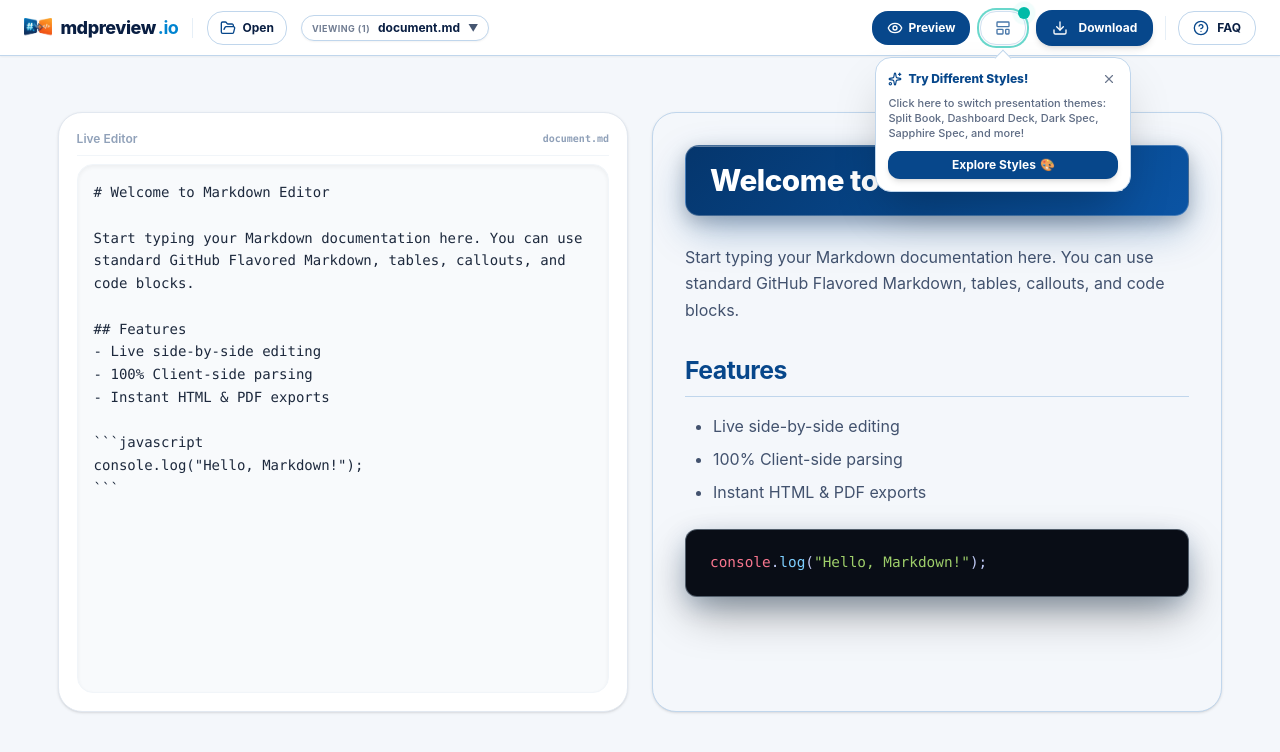
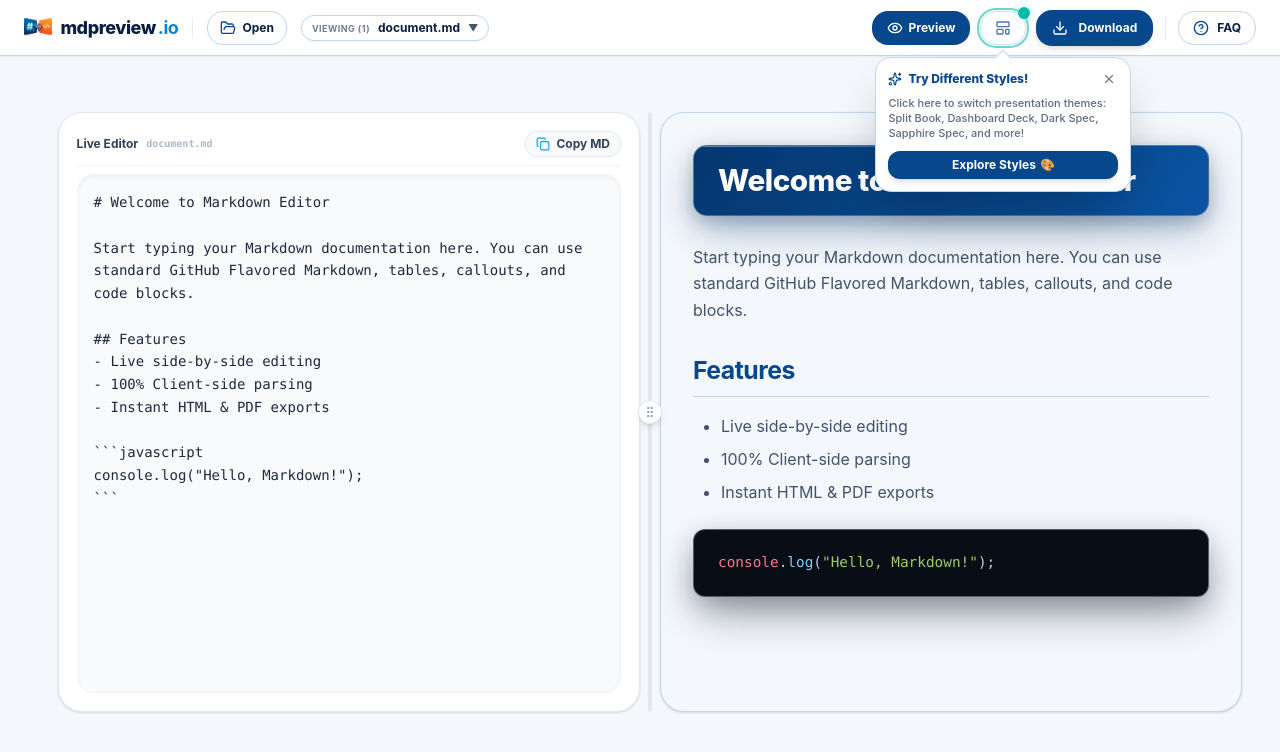
Before and after one commit to jiteshjadav/mdpreview, a Next.js app: page /md-editor in a window 1280 px wide. Shown: the top 752 px of the page. Built offline with nearby package versions, Linux system fonts and the light colour scheme.

Commit message:
Everything seems fine

```diff
--- /dev/null
+++ b/src/components/EditorPanel.tsx
@@ -0,0 +1,79 @@
+'use client';
+
+import React, { useState } from 'react';
+import { Copy, Check } from 'lucide-react';
+
+export interface EditorPanelProps {
+  rawMarkdown: string;
+  onContentChange: (content: string) => void;
+  filename: string;
+  splitRatio?: number;
+  onUpdateSplitRatio?: (newRatio: number) => void;
+  style?: React.CSSProperties;
+  className?: string;
+}
+
+export function EditorPanel({
+  rawMarkdown,
+  onContentChange,
+  filename,
+  style,
+  className = '',
+}: EditorPanelProps) {
+  const [isCopied, setIsCopied] = useState(false);
+
+  const handleCopyMarkdown = () => {
+    if (!rawMarkdown) return;
+    try {
+      navigator.clipboard.writeText(rawMarkdown);
+      setIsCopied(true);
+      setTimeout(() => setIsCopied(false), 2000);
+    } catch (e) {
+      console.error('Failed to copy Markdown:', e);
+    }
+  };
+
+  return (
+    <div
+      style={style}
+      className={`flex flex-col gap-2 bg-white dark:bg-slate-900 border border-slate-200 dark:border-slate-800 rounded-3xl p-3.5 sm:p-4.5 shadow-sm transition-all shrink-0 ${className}`}
+    >
+      {/* Editor Header Bar */}
+      <div className="flex items-center justify-between text-xs font-semibold text-slate-400 dark:text-slate-500 pb-2 border-b border-slate-100 dark:border-slate-800 gap-2">
+        <div className="flex items-center gap-2">
+          <span className="font-bold text-slate-700 dark:text-slate-300">Live Editor</span>
+          <span className="font-mono text-[10px] truncate max-w-[120px] xs:max-w-[160px] opacity-75">
+            {filename}
+          </span>
+        </div>
+
+        {/* Copy MD Button */}
+        <button
+          onClick={handleCopyMarkdown}
+          className="flex items-center gap-1.5 px-2.5 py-1 rounded-xl text-xs font-bold border transition-all cursor-pointer select-none bg-slate-50 dark:bg-slate-950 border-slate-200 dark:border-slate-800 text-slate-700 dark:text-slate-200 hover:border-sky-500 hover:text-sky-600 dark:hover:text-sky-400"
+          title="Copy raw Markdown to clipboard"
+        >
+          {isCopied ? (
+            <>
+              <Check className="w-3.5 h-3.5 text-emerald-500" />
+              <span className="text-emerald-500 font-bold">Copied!</span>
+            </>
+          ) : (
+            <>
+              <Copy className="w-3.5 h-3.5 text-sky-500" />
+              <span>Copy MD</span>
+            </>
+          )}
+        </button>
+      </div>
+
+      {/* Code Textarea */}
+      <textarea
+        value={rawMarkdown}
+        onChange={(e) => onContentChange(e.target.value)}
+        placeholder="Type or paste Markdown here..."
+        className="flex-1 min-h-[320px] sm:min-h-[500px] w-full p-3 sm:p-4 rounded-2xl bg-slate-50 dark:bg-slate-950 border border-slate-100 dark:border-slate-900 font-mono text-sm text-slate-800 dark:text-slate-200 focus:outline-none focus:ring-2 focus:ring-indigo-500/20 resize-none leading-relaxed transition-all shadow-inner"
+      />
+    </div>
+  );
+}
--- a/src/components/RenderedView.tsx
+++ b/src/components/RenderedView.tsx
@@ -3,8 +3,8 @@
 import React, { useEffect } from 'react';
 import mermaid from 'mermaid';
 import { ParseResult } from '@/lib/engine/converter';
-
 import { ThemeType } from './ThemeSwitcher';
+import { SplitEditorView } from './SplitEditorView';
 
 export interface RenderedViewProps {
   parseResult: ParseResult;
@@ -23,6 +23,7 @@ export function RenderedView({
   onContentChange,
   selectedTheme = 'split-book',
 }: RenderedViewProps) {
+
 
   // Dynamically load document presentation layout theme CSS file when selectedTheme changes
   useEffect(() => {
@@ -95,36 +96,15 @@ export function RenderedView({
 
   if (isEditing) {
     return (
-      <div className="grid grid-cols-1 lg:grid-cols-2 gap-4 sm:gap-6 min-h-[450px] sm:min-h-[600px] mb-10 mt-14 sm:mt-16">
-        {/* Editor Panel Left */}
-        <div className="flex flex-col gap-2 bg-white dark:bg-slate-900 border border-slate-200 dark:border-slate-800 rounded-3xl p-3.5 sm:p-4.5 shadow-sm transition-colors">
-          <div className="flex items-center justify-between text-xs font-semibold text-slate-400 dark:text-slate-500 pb-2 border-b border-slate-100 dark:border-slate-800">
-            <span>Live Editor</span>
-            <span className="font-mono text-[10px] truncate max-w-[150px] xs:max-w-[200px]">{filename}</span>
-          </div>
-          <textarea
-            value={rawMarkdown}
-            onChange={(e) => onContentChange(e.target.value)}
-            placeholder="Type or paste Markdown here..."
-            className="flex-1 min-h-[320px] sm:min-h-[500px] w-full p-3 sm:p-4 rounded-2xl bg-slate-50 dark:bg-slate-950 border border-slate-100 dark:border-slate-900 font-mono text-sm text-slate-800 dark:text-slate-200 focus:outline-none focus:ring-2 focus:ring-indigo-500/20 resize-none leading-relaxed transition-all shadow-inner"
-          />
-        </div>
-
-        {/* Live Preview Panel Right */}
-        <div
-          style={{
-            backgroundColor: docBgColor,
-            color: docTextColor,
-            borderColor: docBorderColor
-          }}
-          className="border rounded-3xl p-4 sm:p-6 md:p-8 shadow-sm transition-colors overflow-auto max-h-[500px] sm:max-h-[650px]"
-        >
-          <article
-            className="markdown-body leading-relaxed space-y-4"
-            dangerouslySetInnerHTML={{ __html: parseResult.html }}
-          />
-        </div>
-      </div>
+      <SplitEditorView
+        parseResult={parseResult}
+        rawMarkdown={rawMarkdown}
+        filename={filename}
+        onContentChange={onContentChange}
+        docBgColor={docBgColor}
+        docTextColor={docTextColor}
+        docBorderColor={docBorderColor}
+      />
     );
   }
 
--- /dev/null
+++ b/src/components/SplitEditorView.tsx
@@ -0,0 +1,141 @@
+'use client';
+
+import React, { useState, useEffect, useRef } from 'react';
+import { GripVertical } from 'lucide-react';
+import { ParseResult } from '@/lib/engine/converter';
+import { EditorPanel } from './EditorPanel';
+
+export interface SplitEditorViewProps {
+  parseResult: ParseResult;
+  rawMarkdown: string;
+  filename: string;
+  onContentChange: (content: string) => void;
+  docBgColor: string;
+  docTextColor: string;
+  docBorderColor: string;
+}
+
+export function SplitEditorView({
+  parseResult,
+  rawMarkdown,
+  filename,
+  onContentChange,
+  docBgColor,
+  docTextColor,
+  docBorderColor,
+}: SplitEditorViewProps) {
+  const [splitRatio, setSplitRatio] = useState<number>(50);
+  const [isDragging, setIsDragging] = useState<boolean>(false);
+  const containerRef = useRef<HTMLDivElement>(null);
+
+  useEffect(() => {
+    if (typeof window !== 'undefined') {
+      const savedRatio = localStorage.getItem('mdpreview_split_ratio');
+      if (savedRatio) {
+        const parsed = parseFloat(savedRatio);
+        if (!isNaN(parsed) && parsed >= 20 && parsed <= 80) {
+          setSplitRatio(parsed);
+        }
+      }
+    }
+  }, []);
+
+  const updateSplitRatio = (newRatio: number) => {
+    const clamped = Math.min(Math.max(newRatio, 20), 80);
+    setSplitRatio(clamped);
+    try {
+      localStorage.setItem('mdpreview_split_ratio', clamped.toString());
+    } catch (e) {}
+  };
+
+  const handleMouseDown = (e: React.MouseEvent) => {
+    e.preventDefault();
+    setIsDragging(true);
+  };
+
+  useEffect(() => {
+    if (!isDragging) return;
+
+    const handleMouseMove = (e: MouseEvent) => {
+      if (!containerRef.current) return;
+      const rect = containerRef.current.getBoundingClientRect();
+      const offset = e.clientX - rect.left;
+      const percentage = (offset / rect.width) * 100;
+      updateSplitRatio(percentage);
+    };
+
+    const handleMouseUp = () => {
+      setIsDragging(false);
+    };
+
+    window.addEventListener('mousemove', handleMouseMove);
+    window.addEventListener('mouseup', handleMouseUp);
+    return () => {
+      window.removeEventListener('mousemove', handleMouseMove);
+      window.removeEventListener('mouseup', handleMouseUp);
+    };
+  }, [isDragging]);
+
+  return (
+    <div
+      ref={containerRef}
+      className={`flex flex-col lg:flex-row items-stretch min-h-[450px] sm:min-h-[600px] mb-10 mt-14 sm:mt-16 relative gap-3 lg:gap-0 ${
+        isDragging ? 'select-none' : ''
+      }`}
+    >
+      {/* Left Editor Panel Component */}
+      <EditorPanel
+        rawMarkdown={rawMarkdown}
+        onContentChange={onContentChange}
+        filename={filename}
+        splitRatio={splitRatio}
+        onUpdateSplitRatio={updateSplitRatio}
+        style={{
+          width: typeof window !== 'undefined' && window.innerWidth >= 1024 ? `${splitRatio}%` : '100%',
+        }}
+      />
+
+      {/* Draggable Divider Handle (Desktop) */}
+      <div
+        onMouseDown={handleMouseDown}
+        className={`hidden lg:flex items-center justify-center w-5 cursor-col-resize group select-none relative z-20 shrink-0 transition-all ${
+          isDragging ? 'w-6' : ''
+        }`}
+        title="Drag left or right to resize panels"
+      >
+        <div
+          className={`w-1 h-full rounded-full transition-colors duration-200 ${
+            isDragging
+              ? 'bg-sky-500 shadow-md shadow-sky-500/30'
+              : 'bg-slate-200 dark:bg-slate-800 group-hover:bg-sky-400 dark:group-hover:bg-sky-500'
+          }`}
+        />
+        <div
+          className={`absolute top-1/2 -translate-y-1/2 p-1 rounded-full border shadow-md transition-transform duration-150 ${
+            isDragging
+              ? 'bg-sky-600 text-white border-sky-400 scale-110'
+              : 'bg-white dark:bg-slate-800 text-slate-400 border-slate-200 dark:border-slate-700 group-hover:text-sky-500 group-hover:scale-105'
+          }`}
+        >
+          <GripVertical className="w-3.5 h-3.5" />
+        </div>
+      </div>
+
+      {/* Right Live Preview Panel */}
+      <div
+        style={{
+          width: typeof window !== 'undefined' && window.innerWidth >= 1024 ? `${100 - splitRatio}%` : '100%',
+          backgroundColor: docBgColor,
+          color: docTextColor,
+          borderColor: docBorderColor,
+        }}
+        className="border rounded-3xl p-4 sm:p-6 md:p-8 shadow-sm transition-all overflow-auto max-h-[500px] sm:max-h-[650px] shrink-0"
+      >
+        <article
+          className="markdown-body leading-relaxed space-y-4"
+          dangerouslySetInnerHTML={{ __html: parseResult.html }}
+        />
+      </div>
+    </div>
+  );
+}
```
